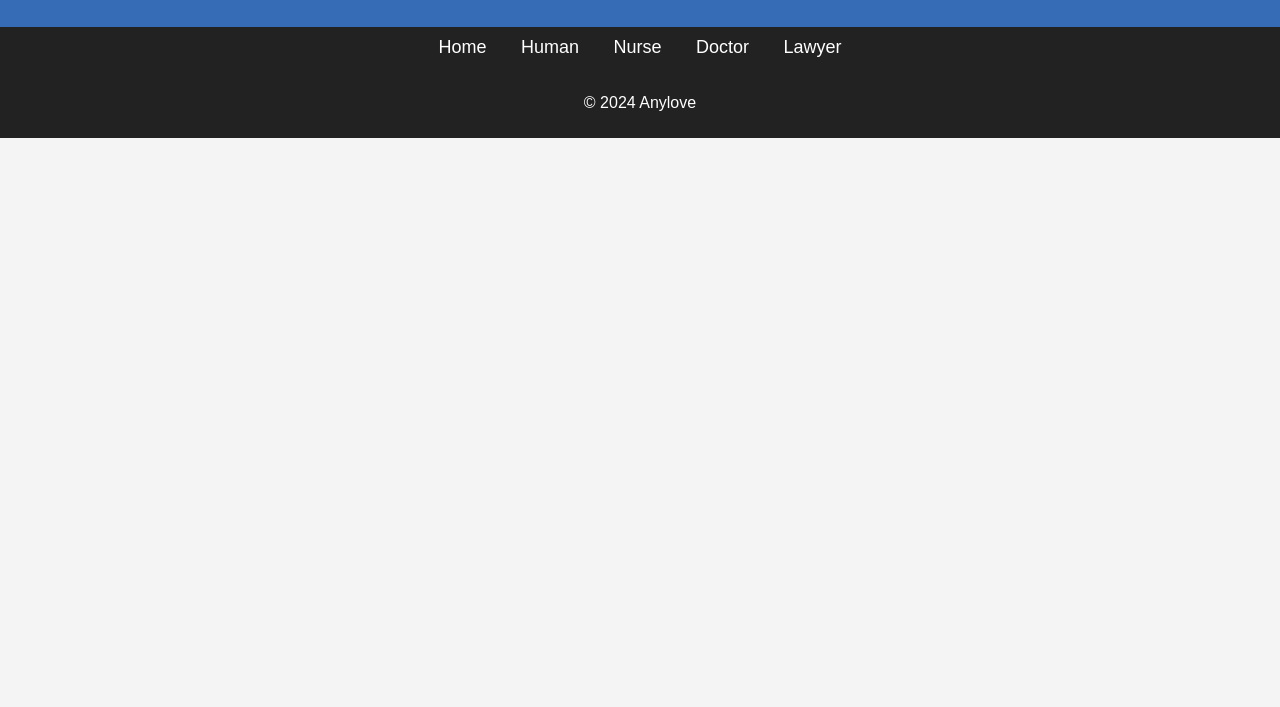
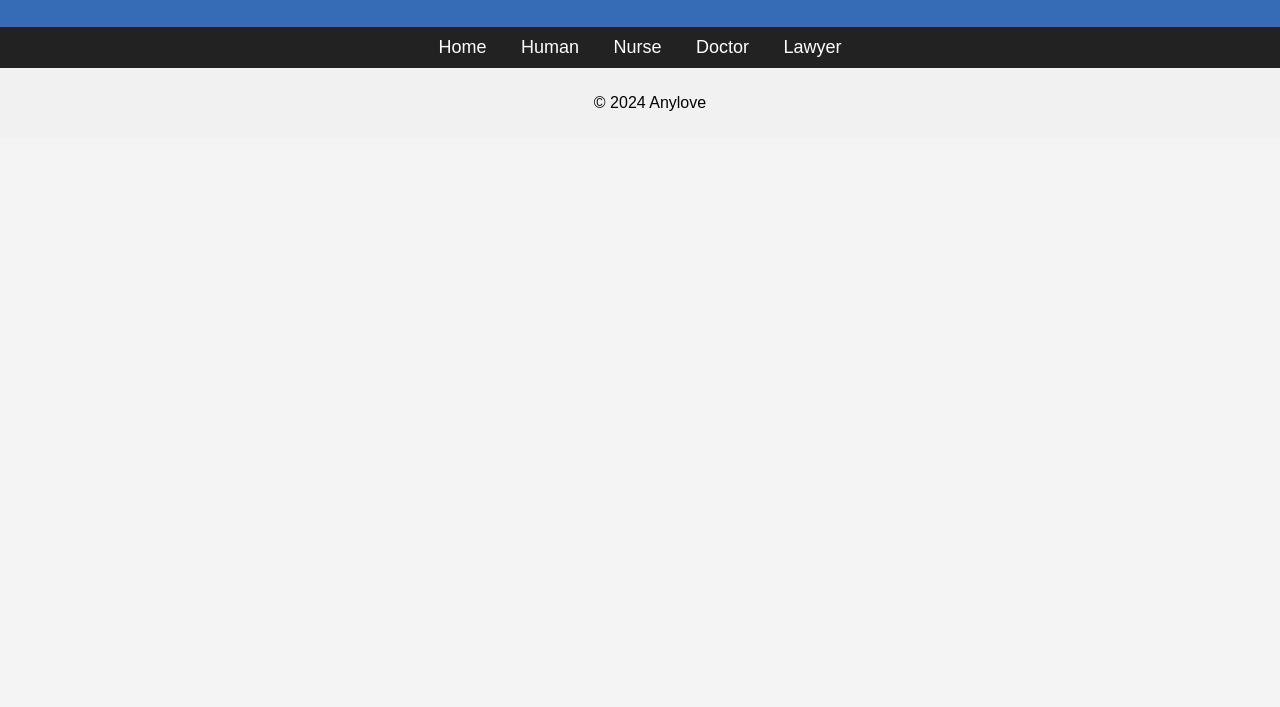
Before and after one commit to feselene/anylove.org, a plain HTML site: page index.html in a window 1280 px wide. Shown: the part 93-800 px from the top of the page. Drawn offline with Linux system fonts and the light colour scheme.

Commit message:
mod footer to stick to the bottom of the human.html page

```diff
--- a/css/style.css
+++ b/css/style.css
@@ -44,8 +44,11 @@ body {
   }
 
   footer {
-    background-color: #222;
-    color: white;
+    margin-top: auto;
+    background-color: #f1f1f1;
+    text-align: center;
     padding: 10px;
-    text-align: center;
+    width: 100%;
+    position: relative;
+    bottom: 0;
   }
```
